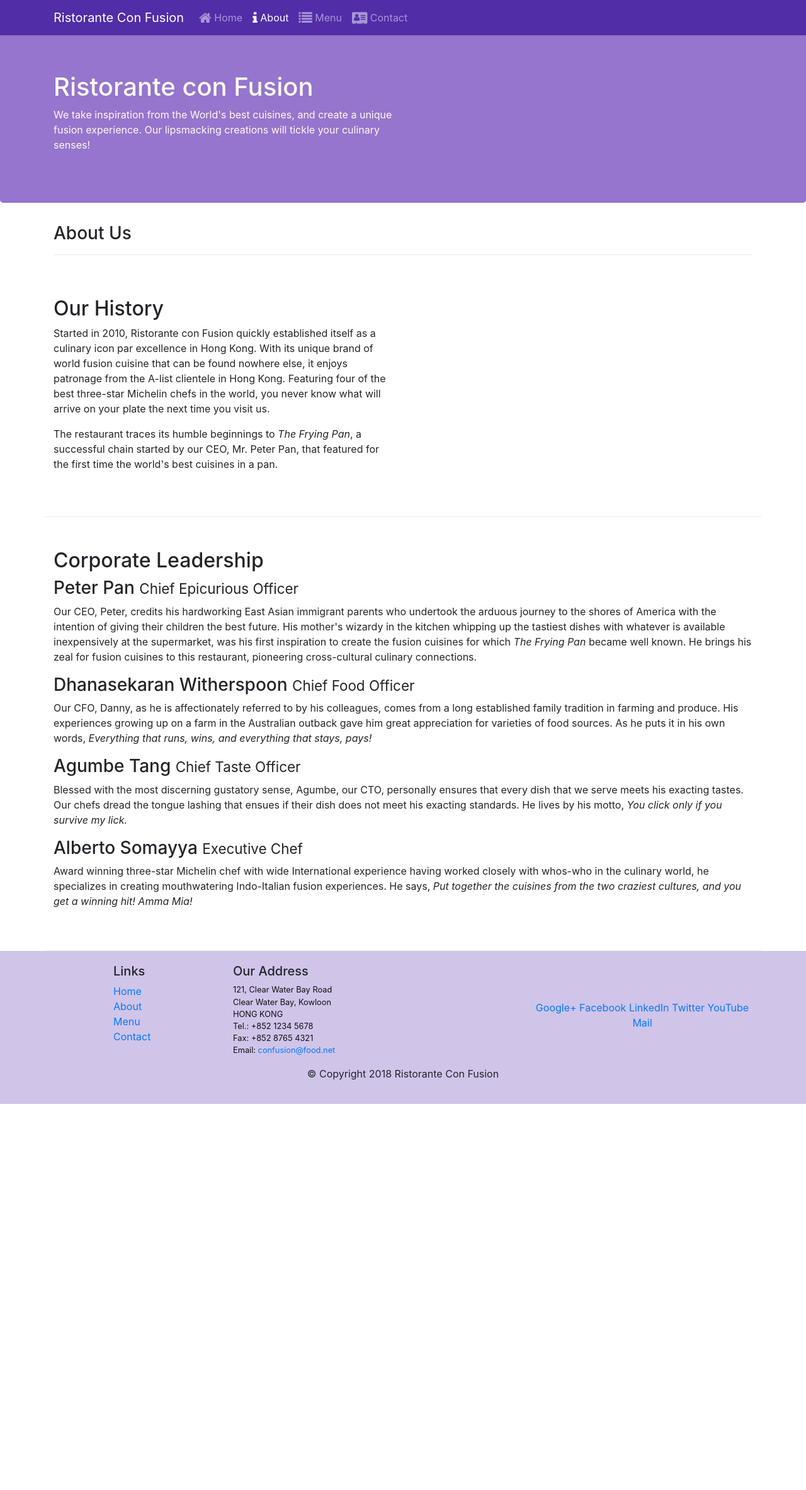
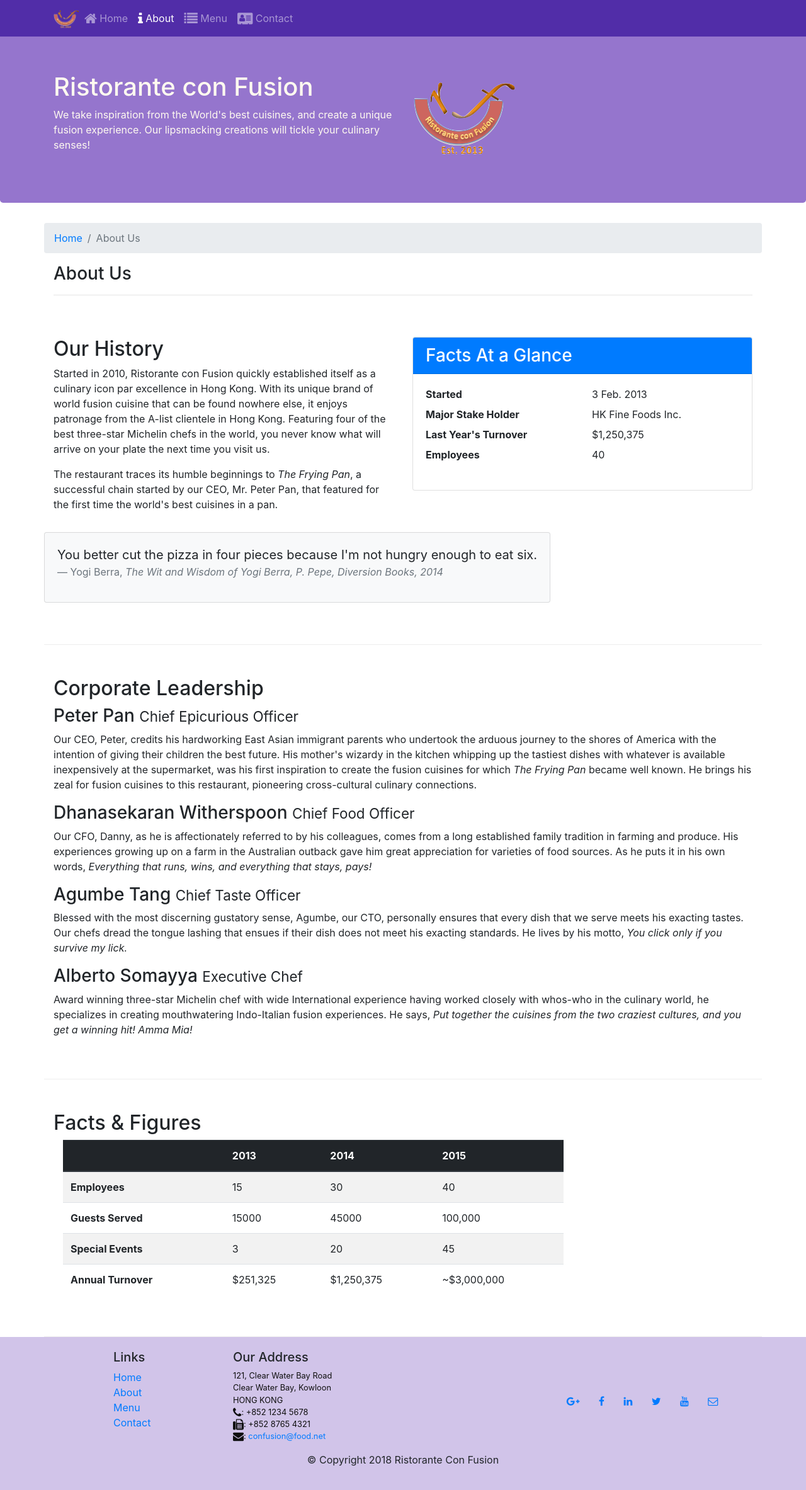
Before and after one commit to neltonf/coursera-full-stack, a plain HTML site: page aboutus.html in a window 1280 px wide. Shown: the whole page at 63% size. Before the commit the page ends 1753 px from the top, so only its background shows below. Drawn offline with nearby package versions, Linux system fonts and the light colour scheme.

Commit message:
Corrections

```diff
--- a/aboutus.html
+++ b/aboutus.html
@@ -12,12 +12,12 @@
     <link href="styles.css" rel="stylesheet">
 
     <!-- Bootstrap CSS -->
-    <link rel="stylesheet" href="https://maxcdn.bootstrapcdn.com/bootstrap/4.0.0/css/bootstrap.min.css"
-        integrity="sha384-Gn5384xqQ1aoWXA+058RXPxPg6fy4IWvTNh0E263XmFcJlSAwiGgFAW/dAiS6JXm" crossorigin="anonymous">
+    <link rel="stylesheet" href="https://maxcdn.bootstrapcdn.com/bootstrap/4.0.0/css/bootstrap.min.css" integrity="sha384-Gn5384xqQ1aoWXA+058RXPxPg6fy4IWvTNh0E263XmFcJlSAwiGgFAW/dAiS6JXm"
+        crossorigin="anonymous">
 
     <!-- Fontawesome CDN -->
-    <link href="https://stackpath.bootstrapcdn.com/font-awesome/4.7.0/css/font-awesome.min.css" rel="stylesheet"
-        integrity="sha384-wvfXpqpZZVQGK6TAh5PVlGOfQNHSoD2xbE+QkPxCAFlNEevoEH3Sl0sibVcOQVnN" crossorigin="anonymous">
+    <link href="https://stackpath.bootstrapcdn.com/font-awesome/4.7.0/css/font-awesome.min.css" rel="stylesheet" integrity="sha384-wvfXpqpZZVQGK6TAh5PVlGOfQNHSoD2xbE+QkPxCAFlNEevoEH3Sl0sibVcOQVnN"
+        crossorigin="anonymous">
 
 </head>
 
@@ -28,17 +28,15 @@
             <button class="navbar-toggler" type="button" data-toggle="collapse" data-target="#Navbar">
                 <span class="navbar-toggler-icon"></span>
             </button>
-            <a class="navbar-brand" href="#">Ristorante Con Fusion</a>
+            <a class="navbar-brand mr-auto" href="#"><img src="img/logo.png" height="30" width="41"></a>
             <div class="collapse navbar-collapse" id="Navbar">
                 <ul class="navbar-nav mr-auto">
                     <li class="nav-item"><a class="nav-link" href="./index.html"><span class="fa fa-home fa-lg"></span>
                             Home</a></li>
-                    <li class="nav-item active"><a class="nav-link" href="./aboutus.html"><span
-                                class="fa fa-info fa-lg"></span> About</a></li>
+                    <li class="nav-item active"><a class="nav-link" href="./aboutus.html"><span class="fa fa-info fa-lg"></span> About</a></li>
                     <li class="nav-item"><a class="nav-link" href="#"><span class="fa fa-list fa-lg"></span> Menu</a>
                     </li>
-                    <li class="nav-item"><a class="nav-link" href="contactus.html"><span
-                                class="fa fa-address-card fa-lg"></span>
+                    <li class="nav-item"><a class="nav-link" href="contactus.html"><span class="fa fa-address-card fa-lg"></span>
                             Contact</a></li>
                 </ul>
             </div>
@@ -53,15 +51,22 @@
                     <p>We take inspiration from the World's best cuisines, and create a unique fusion experience. Our
                         lipsmacking creations will tickle your culinary senses!</p>
                 </div>
-                <div class="col-12 col-sm">
+                <div class="col-12 col-sm align-self-center">
+                    <img src="img/logo.png" class="img-fluid">
                 </div>
             </div>
+
         </div>
     </header>
 
     <div class="container ">
+
         <div class="row">
-            <div class="col-sm-12">
+            <ol class="col-12 breadcrumb">
+                <li class="breadcrumb-item"><a href="./index.html">Home</a></li>
+                <li class="breadcrumb-item active">About Us</li>
+            </ol>
+            <div class="col-12">
                 <h3>About Us</h3>
                 <hr>
             </div>
@@ -77,6 +82,37 @@
                     us.</p>
                 <p>The restaurant traces its humble beginnings to <em>The Frying Pan</em>, a successful chain started by
                     our CEO, Mr. Peter Pan, that featured for the first time the world's best cuisines in a pan.</p>
+            </div>
+            <div class="col-sm-6">
+                <div class="card">
+                    <h3 class="card-header bg-primary text-white">Facts At a Glance</h3>
+                    <div class="card-body">
+                        <dl class="row">
+                            <dt class="col-6">Started</dt>
+                            <dd class="col-6">3 Feb. 2013</dd>
+                            <dt class="col-6">Major Stake Holder</dt>
+                            <dd class="col-6">HK Fine Foods Inc.</dd>
+                            <dt class="col-6">Last Year's Turnover</dt>
+                            <dd class="col-6">$1,250,375</dd>
+                            <dt class="col-6">Employees</dt>
+                            <dd class="col-6">40</dd>
+                        </dl>
+                    </div>
+                </div>
+            </div>
+            <div class="row py-3">
+                <div class="col-12">
+                    <div class="card card-body bg-light">
+                        <blockquote class="blockquote">
+                            <p class="mb-0">You better cut the pizza in four pieces because
+                                I'm not hungry enough to eat six.</p>
+                            <footer class="blockquote-footer">Yogi Berra,
+                                <cite title="Source Title">The Wit and Wisdom of Yogi Berra,
+                                    P. Pepe, Diversion Books, 2014</cite>
+                            </footer>
+                        </blockquote>
+                    </div>
+                </div>
             </div>
         </div>
         <div class="row row-content">
@@ -112,14 +148,55 @@
                         my lick.</em></p>
                 <h3>Alberto Somayya <small>Executive Chef</small></h3>
                 <p class="d-none d-sm-block">Award winning three-star Michelin chef with wide International
-                    experience having
-                    worked closely
-                    with
-                    whos-who in the culinary world, he specializes in creating mouthwatering Indo-Italian fusion
-                    experiences. He says, <em>Put together the cuisines from the two craziest cultures, and you get
-                        a
-                        winning hit! Amma Mia!</em></p>
+                    experience having worked closely with whos-who in the culinary world, he specializes in creating mouthwatering Indo-Italian fusion
+                    experiences. He says, <em>Put together the cuisines from the two craziest cultures, and you get a winning hit! Amma Mia!</em></p>
             </div>
+        </div>
+        <div class="row row-content">
+            <div class="col-12 col-sm-9">
+                <h2>Facts &amp; Figures</h2>
+                <div class="col-12">
+                    <div class="table-responsive">
+                        <table class="table table-striped">
+                            <thead class="thead-dark">
+                                <tr>
+                                    <th>&nbsp;</th>
+                                    <th>2013</th>
+                                    <th>2014</th>
+                                    <th>2015</th>
+                                </tr>
+                            </thead>
+                            <tbody>
+                                <tr>
+                                    <th>Employees</th>
+                                    <td>15</td>
+                                    <td>30</td>
+                                    <td>40</td>
+                                </tr>
+                                <tr>
+                                    <th>Guests Served</th>
+                                    <td>15000</td>
+                                    <td>45000</td>
+                                    <td>100,000</td>
+                                </tr>
+                                <tr>
+                                    <th>Special Events</th>
+                                    <td>3</td>
+                                    <td>20</td>
+                                    <td>45</td>
+                                </tr>
+                                <tr>
+                                    <th>Annual Turnover</th>
+                                    <td>$251,325</td>
+                                    <td>$1,250,375</td>
+                                    <td>~$3,000,000</td>
+                                </tr>
+                            </tbody>
+                        </table>
+                    </div>
+                </div>
+            </div>
+
         </div>
     </div>
 
@@ -129,10 +206,10 @@
                 <div class="col-4 offset-1 col-sm-2">
                     <h5>Links</h5>
                     <ul class="list-unstyled">
-                        <li><a href="#">Home</a></li>
-                        <li><a href="#">About</a></li>
+                        <li><a href="./index.html">Home</a></li>
+                        <li><a href="./aboutus.html">About</a></li>
                         <li><a href="#">Menu</a></li>
-                        <li><a href="#">Contact</a></li>
+                        <li><a href="./contactus.html">Contact</a></li>
                     </ul>
                 </div>
                 <div class="col-7 col-sm-5">
@@ -141,19 +218,20 @@
                         121, Clear Water Bay Road<br>
                         Clear Water Bay, Kowloon<br>
                         HONG KONG<br>
-                        Tel.: +852 1234 5678<br>
-                        Fax: +852 8765 4321<br>
-                        Email: <a href="mailto:confusion@food.net">confusion@food.net</a>
+                        <i class="fa fa-phone fa-lg"></i>: +852 1234 5678<br>
+                        <i class="fa fa-fax fa-lg"></i>: +852 8765 4321<br>
+                        <i class="fa fa-envelope fa-lg"></i>:
+                        <a href="mailto:confusion@food.net">confusion@food.net</a>
                     </address>
                 </div>
                 <div class="col-12 col-sm-4 align-self-center">
                     <div class="text-center">
-                        <a href="http://google.com/+">Google+</a>
-                        <a href="http://www.facebook.com/profile.php?id=">Facebook</a>
-                        <a href="http://www.linkedin.com/in/">LinkedIn</a>
-                        <a href="http://twitter.com/">Twitter</a>
-                        <a href="http://youtube.com/">YouTube</a>
-                        <a href="mailto:">Mail</a>
+                        <a class="btn btn-social-icon btn-google" href="http://google.com/+"><i class="fa fa-google-plus"></i></a>
+                        <a class="btn btn-social-icon btn-facebook" href="http://www.facebook.com/profile.php?id="><i class="fa fa-facebook"></i></a>
+                        <a class="btn btn-social-icon btn-linkedin" href="http://www.linkedin.com/in/"><i class="fa fa-linkedin"></i></a>
+                        <a class="btn btn-social-icon btn-twitter" href="http://twitter.com/"><i class="fa fa-twitter"></i></a>
+                        <a class="btn btn-social-icon btn-google" href="http://youtube.com/"><i class="fa fa-youtube"></i></a>
+                        <a class="btn btn-social-icon" href="mailto:"><i class="fa fa-envelope-o"></i></a>
                     </div>
                 </div>
             </div>
@@ -165,14 +243,10 @@
         </div>
     </footer>
     <!-- jQuery first, then Popper.js, then Bootstrap JS. -->
-    <script src="https://code.jquery.com/jquery-3.2.1.slim.min.js"
-        integrity="sha384-KJ3o2DKtIkvYIK3UENzmM7KCkRr/rE9/Qpg6aAZGJwFDMVNA/GpGFF93hXpG5KkN"
+    <script src="https://code.jquery.com/jquery-3.2.1.slim.min.js" integrity="sha384-KJ3o2DKtIkvYIK3UENzmM7KCkRr/rE9/Qpg6aAZGJwFDMVNA/GpGFF93hXpG5KkN" crossorigin="anonymous"></script>
+    <script src="https://cdnjs.cloudflare.com/ajax/libs/popper.js/1.12.9/umd/popper.min.js" integrity="sha384-ApNbgh9B+Y1QKtv3Rn7W3mgPxhU9K/ScQsAP7hUibX39j7fakFPskvXusvfa0b4Q"
         crossorigin="anonymous"></script>
-    <script src="https://cdnjs.cloudflare.com/ajax/libs/popper.js/1.12.9/umd/popper.min.js"
-        integrity="sha384-ApNbgh9B+Y1QKtv3Rn7W3mgPxhU9K/ScQsAP7hUibX39j7fakFPskvXusvfa0b4Q"
-        crossorigin="anonymous"></script>
-    <script src="https://maxcdn.bootstrapcdn.com/bootstrap/4.0.0/js/bootstrap.min.js"
-        integrity="sha384-JZR6Spejh4U02d8jOt6vLEHfe/JQGiRRSQQxSfFWpi1MquVdAyjUar5+76PVCmYl"
+    <script src="https://maxcdn.bootstrapcdn.com/bootstrap/4.0.0/js/bootstrap.min.js" integrity="sha384-JZR6Spejh4U02d8jOt6vLEHfe/JQGiRRSQQxSfFWpi1MquVdAyjUar5+76PVCmYl"
         crossorigin="anonymous"></script>
 </body>
 
```
Also changed, not shown: contactus.html (+6 -5 lines), index.html (added, +149 -0 lines), img/alberto.png (added), img/buffet.png (added), img/logo.png (added), img/uthappizza.png (added), package-lock.json (added), 1 other file.
